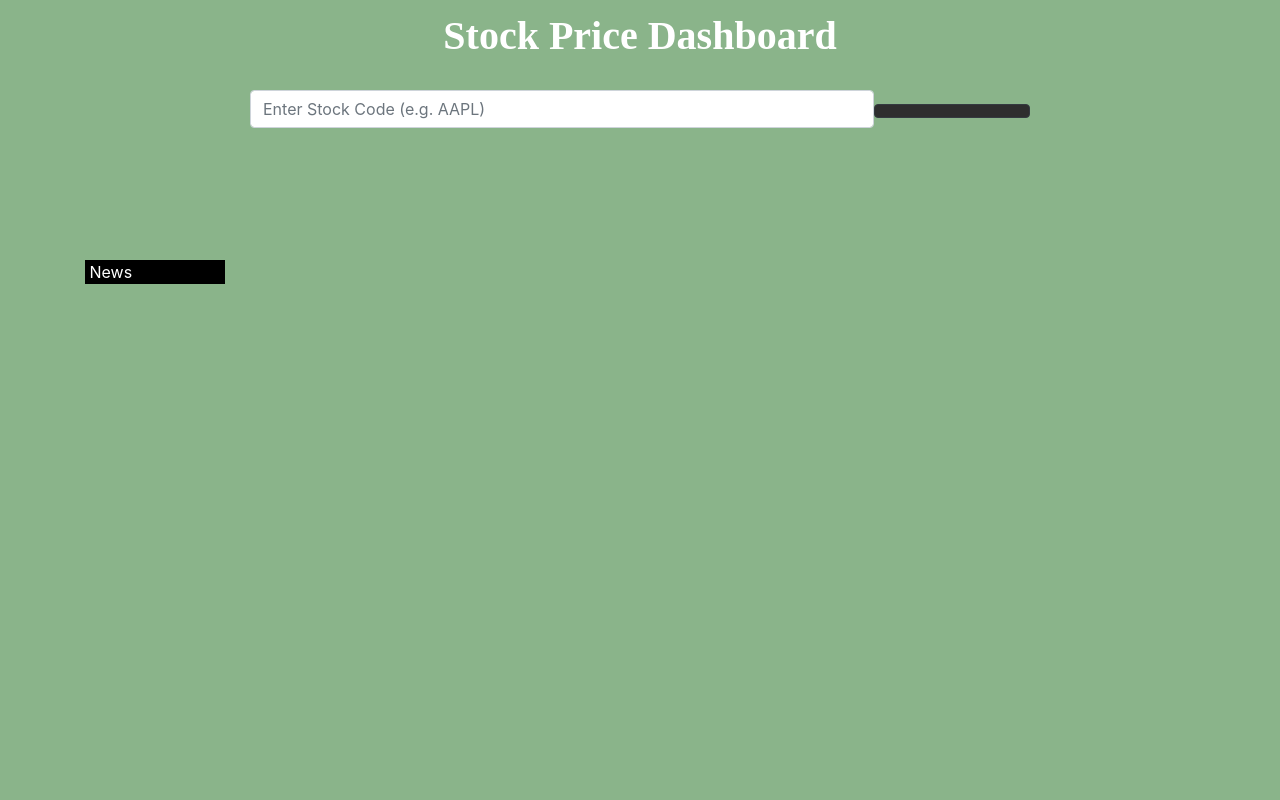
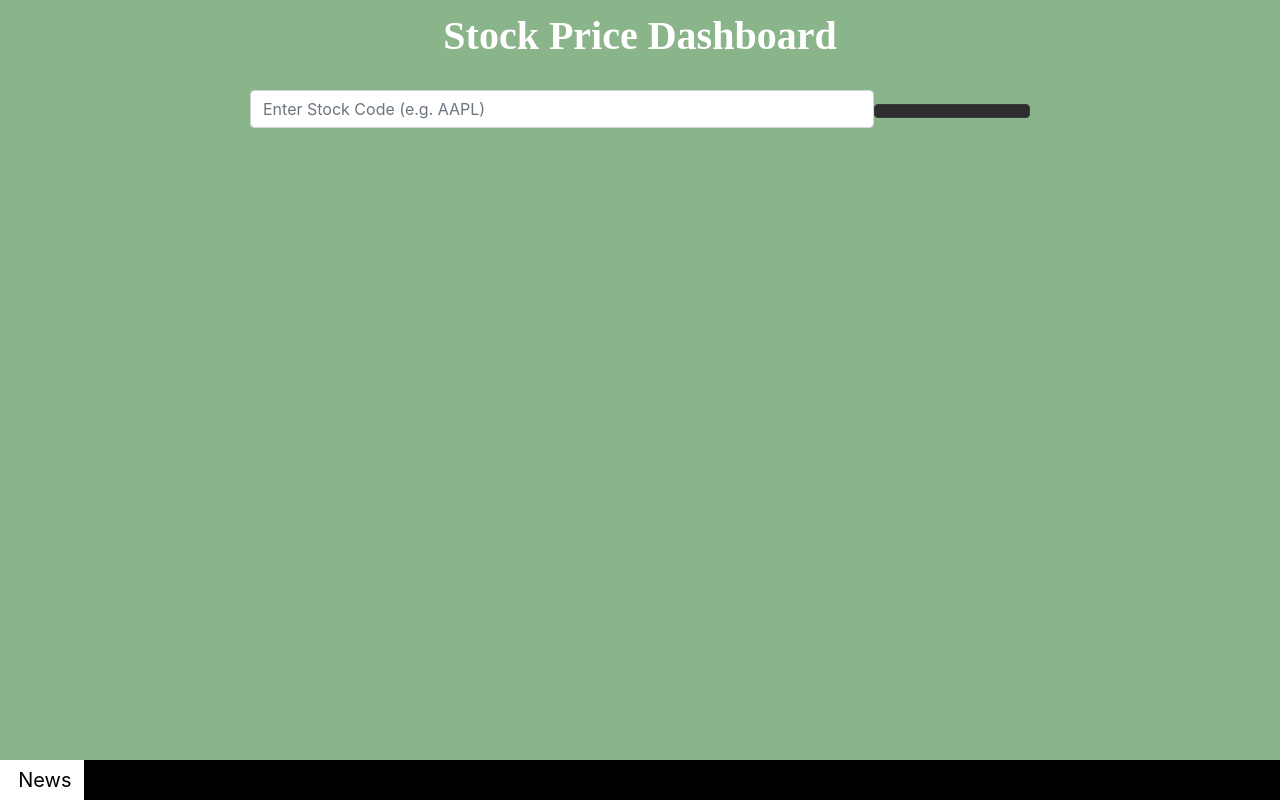
Before and after one commit to sowmya-indukuri/FrontEnd-Project, a React (Create React App) app in the folder stock-prediction/: page / in a window 1280 px wide. Built offline with nearby package versions, Linux system fonts and the light colour scheme.

Commit message:
style changes to news bar

```diff
--- a/stock-prediction/src/News.css
+++ b/stock-prediction/src/News.css
@@ -1,26 +1,55 @@
 body {
     background: #eee
 }
+.footer {
+    position: fixed;
+    left: 0;
+    bottom: 0;
 
-.news {
+    max-width: 100%;
+    padding: 0;
+
+ }
+
+/* .news {
     width: 160px
-}
+} */
 
 .news-scroll a {
-    text-decoration: none
+    text-decoration: none;
+    color: white;
+
+}
+.news-scroll{
+    padding-top: 5px;
 }
 #ticker{
+    color: black;
+    background-color: white;
+    width: 90px;
+    justify-content: center;
+    align-items: center;
+    font-size: 20px;
+}
+.d-flex.breaking-news{
+    background-color: black;
+    height: 40px;
     color: white;
-    background-color: black;
+    /* justify-content: center;
+    align-items: center; */
 }
-.ticker::before{
+/* a{
+    color: white;
+    text-align: center;
+} */
+/* .ticker::before{
     right: -78px;
 
 }
 .ticker::after{
     border-color: black transparent transparent transparent;
     left: -78px;
-}
+} */
 
 .dot {
     height: 6px;
```
